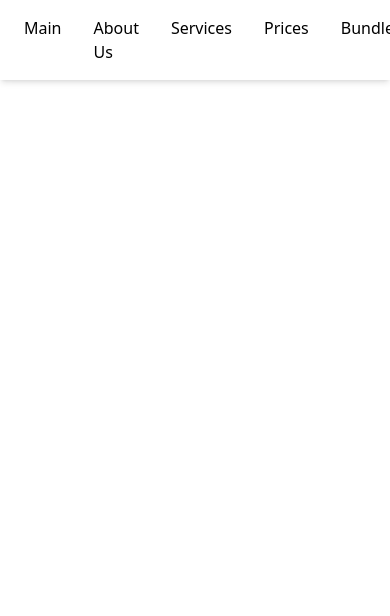
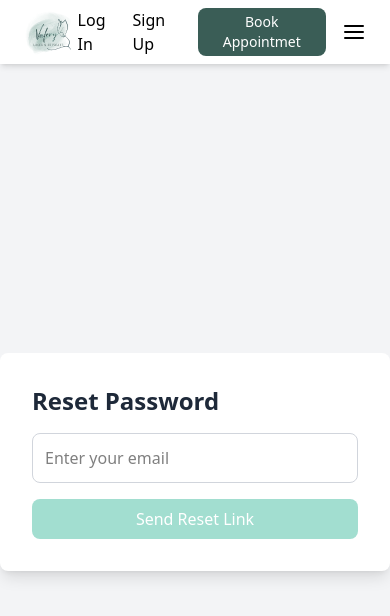
Before and after one commit to vktrkpv/valeryLaserStudio, a React (Vite) app: page /reset-password in a window 390 px wide. Shown: the top 616 px of the page. Built offline with nearby package versions, Linux system fonts and the light colour scheme.

Commit message:
mobile version updated

```diff
--- a/src/components/Header.tsx
+++ b/src/components/Header.tsx
@@ -1,16 +1,46 @@
 import { Link } from 'react-router-dom';
 import logo from '../assets/logo.png';
 import SearchBar from './SearchBar';
+import { useState } from 'react';
+import { FiMenu, FiX } from 'react-icons/fi';
 
 function Header() {
+  const [isMobileOpne, setIsMobileOpne] = useState(false);
+
   return (
-    <header className="fixed top-0 left-0 w-full bg-white shadow-md py-2 px-6 w-full z-50">
+    <header className="fixed top-0 left-0 w-full bg-white shadow-md py-2 px-6 z-50">
       <div className="container mx-auto flex justify-between items-center">
         <Link to="/">
           <img src={logo} alt="Valery Laser Studio" className="h-12" />
         </Link>
 
-        <nav className="flex">
+        {/* Buttons for mobile version */}
+
+        <div className="flex items-center space-x-3 md:hidden">
+          <Link to="/login" className="text-black hover:text-[#8cd0cb]">
+            Log In
+          </Link>
+          <Link to="/signup" className="text-black hover:text-[#8cd0cb]">
+            Sign Up
+          </Link>
+          <button className="bg-[#3A5D56] text-white px-3 py-1 rounded-lg text-sm hover:bg-[#8cd0cb]">
+            Book Appointmet
+          </button>
+        </div>
+
+        {/* Burger btn */}
+
+        <button
+        className="md:hidden text-black text-2xl focus:outline-none ml-4"
+        onClick={() => setIsMobileOpne(!isMobileOpne)}
+        >
+          {isMobileOpne ? <FiX/> : <FiMenu/>}
+        </button>
+
+{/* desktop version */}
+
+
+        <nav className="hidden md:flex">
           <ul className="flex space-x-8">
             <li>
               <Link to="/" className="text-black hover:text-[#8cd0cb]">
@@ -28,13 +58,13 @@ function Header() {
               </Link>
             </li>
             <li>
-            <Link to="/prices" className="text-black hover:text-[#8cd0cb]">
+              <Link to="/prices" className="text-black hover:text-[#8cd0cb]">
                 Prices
               </Link>
             </li>
             <li>
-            <Link to="/packages" className="text-black hover:text-[#8cd0cb]">
-            Bundles
+              <Link to="/packages" className="text-black hover:text-[#8cd0cb]">
+                Bundles
               </Link>
             </li>
 
@@ -52,11 +82,16 @@ function Header() {
         </nav>
 
         <div className="hidden md:block">
-          <SearchBar/>
+          <SearchBar />
         </div>
 
-        <div className="flex items-center space-x-4">
-          <Link to="/login" className="text-black hover:text-[#8cd0cb] cursor-pointer">
+{/* desktop btns  */}
+
+        <div className="hidden md:flex items-center space-x-4">
+          <Link
+            to="/login"
+            className="text-black hover:text-[#8cd0cb] cursor-pointer"
+          >
             Log In
           </Link>
 
@@ -71,6 +106,26 @@ function Header() {
           </button>
         </div>
       </div>
+
+      {/* dropdown menue */}
+
+      {isMobileOpne && (
+        <nav className="absolute top-[70px] right-4 w-64 bg-white/95 backdrop-blur-lg rounded-lg shadow-lg md:hidden transition-all duration-300 ease-in-out">
+          <ul className="flex flex-col space-y-2 py-4">
+          <li><Link to="/" className="block px-6 py-3 text-lg font-medium text-black hover:bg-[#8cd0cb]/20 rounded-lg transition-all" onClick={() => setIsMobileOpne(false)}>Main</Link></li>
+            <li><Link to="/aboutus" className="block px-6 py-3 text-lg font-medium text-black hover:bg-[#8cd0cb]/20 rounded-lg transition-all" onClick={() => setIsMobileOpne(false)}>About Us</Link></li>
+            <li><Link to="/services" className="block px-6 py-3 text-lg font-medium text-black hover:bg-[#8cd0cb]/20 rounded-lg transition-all" onClick={() => setIsMobileOpne(false)}>Services</Link></li>
+            <li><Link to="/prices" className="block px-6 py-3 text-lg font-medium text-black hover:bg-[#8cd0cb]/20 rounded-lg transition-all" onClick={() => setIsMobileOpne(false)}>Prices</Link></li>
+            <li><Link to="/packages" className="block px-6 py-3 text-lg font-medium text-black hover:bg-[#8cd0cb]/20 rounded-lg transition-all" onClick={() => setIsMobileOpne(false)}>Bundles</Link></li>
+            <li><Link to="/whyus" className="block px-6 py-3 text-lg font-medium text-black hover:bg-[#8cd0cb]/20 rounded-lg transition-all" onClick={() => setIsMobileOpne(false)}>Why Us?</Link></li>
+            <li><Link to="/contacts" className="block px-6 py-3 text-lg font-medium text-black hover:bg-[#8cd0cb]/20 rounded-lg transition-all" onClick={() => setIsMobileOpne(false)}>Contacts</Link></li>
+
+          </ul>
+
+        </nav>
+      )}
+
+
     </header>
   );
 }
--- a/src/components/auth/ResetPassword.tsx
+++ b/src/components/auth/ResetPassword.tsx
@@ -1,11 +1,56 @@
-function ResetPassword(){
-    return(
-        <div>
-
-        </div>
+import { useState } from "react";
 
 
-    )
+function ResetPassword() {
+
+  const [email, setEmail] = useState('');
+  const [message, setMessage] = useState('');
+  const [isSubmited, setIsSubmited] = useState(false);
+
+  const handleSubmit = (e: React.FormEvent) => {
+    e.preventDefault();
+    if(!email){
+      setMessage("Please enter a valid email address");
+      return;
+    }
+    console.log("EMail ", email);
+
+    setIsSubmited(true);
+
+    setMessage("If this email exists, you will receive a password reset link.");
+  }
+
+
+
+  return (
+    <div className="flex items-center justify-center min-h-screen bg-gray-100">
+      <div className="w-full max-w-md bg-white p-8 rounded-lg shadow-lg">
+        <h2 className="text-2xl font-bold text-gray-800 mb-4">Reset Password</h2>
+          <form className="space-y-4"
+          onSubmit={handleSubmit}
+          >
+            <input
+            type="email"
+            placeholder="Enter your email"
+            value={email}
+            onChange={(e) => setEmail(e.target.value)}
+            className="w-full p-3 border border-gray-300 rounded-lg focus:outline-none focus:ring-2 focus:ring-[#A2DED0]"
+            />
+
+            <button
+            className="w-full bg-[#A2DED0] text-white py-2 rounded-lg hover:bg-[#89CDBF] transition cursor-pointer"
+            >
+              Send Reset Link
+
+            </button>
+          </form>
+
+          {isSubmited && (
+    <p className="text-center text-gray-700 mt-4">{message}</p>
+)}
+      </div>
+    </div>
+  );
 }
 
 export default ResetPassword;
```
